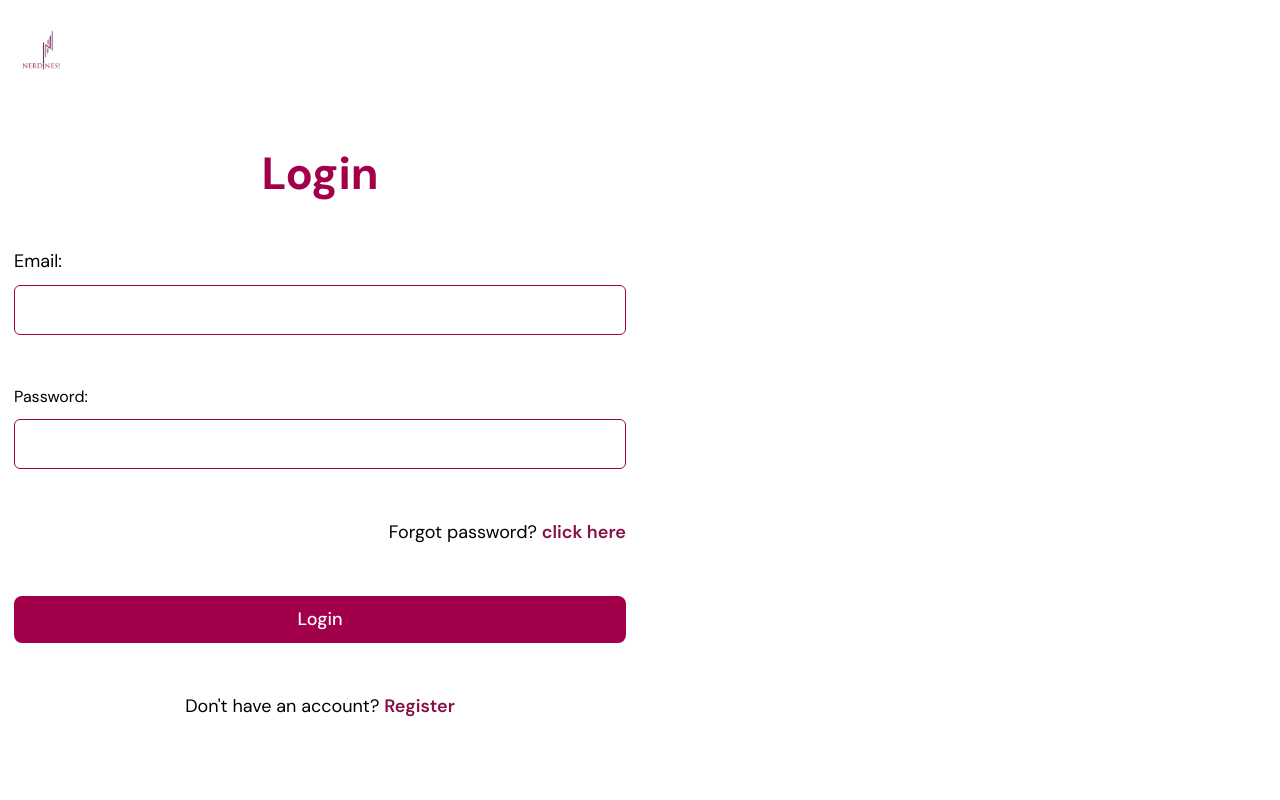
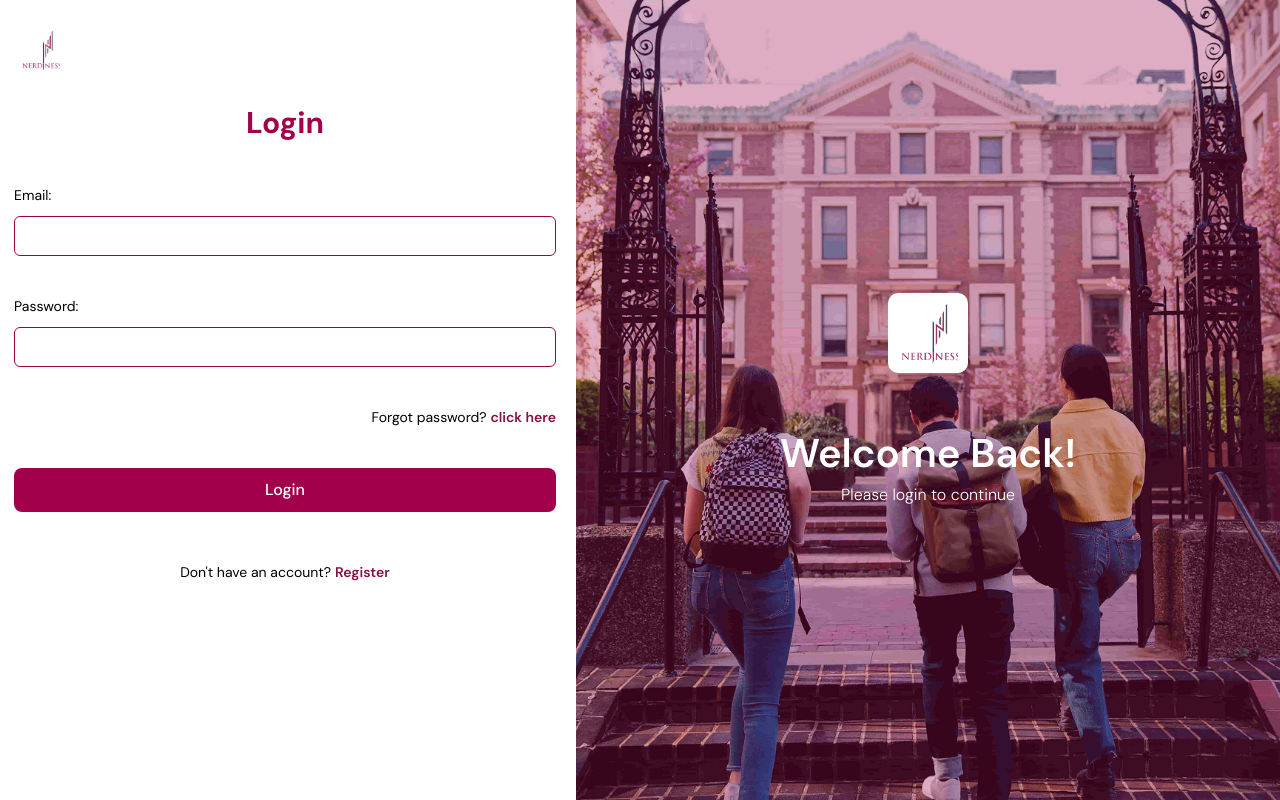
Before and after one commit to el3mzwurld/nerdiness-co, a React (Vite) app: page /login in a window 1280 px wide. Built offline with nearby package versions, Linux system fonts and the light colour scheme.

Commit message:
some style changes

```diff
--- a/src/assets/styles/global.css
+++ b/src/assets/styles/global.css
@@ -20,7 +20,9 @@ body {
 }
 
 .cta-section:nth-child(2) {
-  flex-direction: row-reverse;
+  @media (min-width: 1024px) {
+    flex-direction: row-reverse;
+  }
 }
 
 .link-item {
--- a/src/pages/login.tsx
+++ b/src/pages/login.tsx
@@ -1,7 +1,8 @@
 import { motion } from "motion/react";
-import logo from "../assets/images/nav_logo.png";
 import { Link } from "@tanstack/react-router";
 
+import logo from "../assets/images/nav_logo.png";
+import illustration from "../assets/images/welcome-back.png";
 const Login = () => {
   return (
     <div className="lg:flex p-0">
@@ -16,12 +17,12 @@ const Login = () => {
           </div>
         </div>
 
-        <div className="form-container w-full flex flex-1 h-[90%] px-3.5 py-10 flex-col items-center">
-          <h2 className="text-pink-800 text-[45px] max-[390px]:text-[30px] mb-10 font-bold">
+        <div className="form-container w-full flex flex-1 h-[90%] px-3.5 py-10 flex-col items-center lg:pr-5 lg:py-0">
+          <h2 className="text-pink-800 text-[45px] max-[390px]:text-[30px] mb-10 font-bold lg:text-[30px]">
             Login
           </h2>
           <motion.form
-            className="w-full h-auto flex flex-col gap-10"
+            className="w-full h-auto flex flex-col gap-10 lg:gap-7.5 items-center"
             action="post"
             onSubmit={(e) => {
               e.preventDefault();
@@ -31,43 +32,45 @@ const Login = () => {
             viewport={{ once: true, amount: 0.2 }}
             transition={{ duration: 0.4, delay: 0.2 }}
           >
-            <div className="form-field">
-              <label htmlFor="email" className="text-[18px]">
+            <div className="form-field flex flex-col w-full">
+              <label htmlFor="email" className="text-[18px] lg:text-[14px]">
                 Email:{" "}
               </label>
               <input
                 type="email"
                 name="email"
                 id="email"
-                className="w-full h-12.5 my-2.5 border-[1.3px] border-solid border-pink-800 rounded-md px-3 focus:outline-none"
+                className="w-full h-12.5 my-2.5 border-[1.3px] border-solid border-pink-800 rounded-md px-3 text-[14px] lg:h-10  focus:outline-none"
                 required
               />
             </div>
 
-            <div className="form-field">
-              <label htmlFor="pword">Password: </label>
+            <div className="form-field flex flex-col w-full">
+              <label htmlFor="pword" className="lg:text-[14px] text-[18px]">
+                Password:{" "}
+              </label>
               <input
                 type="password"
                 name="passwd"
                 id="pword"
-                className="w-full h-12.5 my-2.5 border-[1.3px] border-solid border-pink-800 rounded-md px-3 focus:outline-none"
+                className="w-full h-12.5 my-2.5 border-[1.3px] border-solid border-pink-800 rounded-md px-3 text-[14px] lg:h-10  focus:outline-none"
                 required
               />
             </div>
 
-            <p className="w-full text-right text-[18px]">
+            <p className="w-full text-right text-[18px] lg:text-[14px]">
               Forgot password?{" "}
               <span className="text-pink-900 font-semibold">
                 click here
               </span>{" "}
             </p>
 
-            <button className="w-full my-2.5 py-2.5 text-[18px] text-white font-medium rounded-lg bg-pink-800">
+            <button className="w-full my-2.5 py-2.5 text-[18px] lg:text-[16px]  text-white font-medium rounded-lg bg-pink-800">
               Login
             </button>
           </motion.form>
 
-          <p className="w-full h-auto mt-10 text-center text-[18px]">
+          <p className="w-full h-auto mt-10 text-center text-[18px] lg:text-[14px]">
             Don't have an account?{" "}
             <Link
               to={"/create-account"}
@@ -78,7 +81,37 @@ const Login = () => {
           </p>
         </div>
       </div>
-      <div className="ill max-md:hidden h-full w-1/2"></div>
+      <div className="ill max-lg:hidden h-screen w-55/100 relative z-0">
+        <div className="cover w-full h-full absolute z-0 bg-pink-800 opacity-[0.3]"></div>
+        <div className="ill absolute -z-1 w-full h-full">
+          <img
+            src={illustration}
+            className="object-cover object-center h-full w-full"
+            alt=""
+          />
+        </div>
+        <motion.div
+          initial={{ opacity: 0, y: 20 }}
+          animate={{ opacity: 1, y: 0 }}
+          transition={{ ease: "easeIn", duration: 1 }}
+          className="content w-full h-full absolute z-1 flex flex-col items-center justify-center gap-10"
+        >
+          <div className="logo w-20 h-20">
+            <img
+              src={logo}
+              className="h-[100%] w-[100%] bg-white rounded-[10px] object-cover object-center p-2.5"
+              alt=""
+            />
+          </div>
+
+          <div className="text-[40px] xl:text-7.5 h-auto mt-2.5 text-white flex flex-col items-center">
+            <span className="font-semibold">Welcome Back!</span>
+            <span className="text-[16px] xl:text-5 h-auto font-light text-white">
+              Please login to continue
+            </span>
+          </div>
+        </motion.div>
+      </div>
     </div>
   );
 };
--- /dev/null
+++ b/src/pages/notFound.tsx
@@ -0,0 +1,8 @@
+export default function NotFound() {
+  return (
+    <div className="flex min-h-screen flex-col items-center justify-center gap-4">
+      <h1 className="text-5xl font-bold">404</h1>
+      <p className="text-gray-500">Page not found</p>
+    </div>
+  );
+}
--- a/src/router/routerHandler.tsx
+++ b/src/router/routerHandler.tsx
@@ -8,9 +8,10 @@ import App from "../App";
 import Home from "../pages/home";
 import SignUp from "../pages/signUp";
 import Login from "../pages/login";
-
+import NotFound from "../pages/notFound";
 const rootRoute = createRootRoute({
   component: App,
+  notFoundComponent: NotFound,
 });
 
 const mainRoute = createRoute({
```
